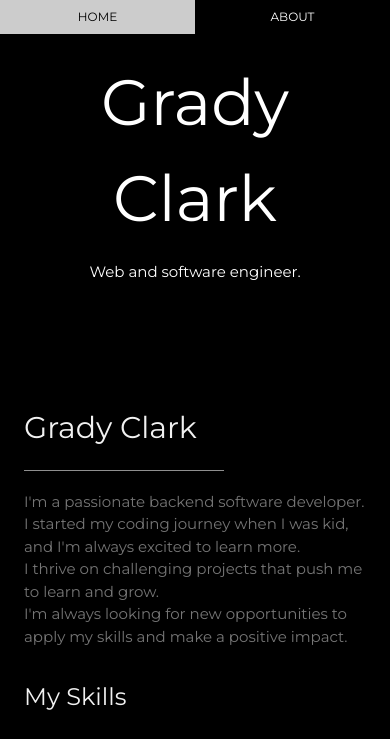
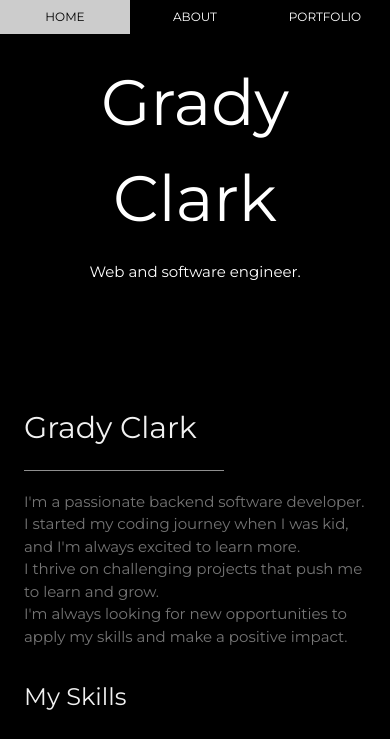
Before and after one commit to GradyTheDev/GradyTheDev.github.io, a plain HTML site: page index.html in a window 390 px wide. Shown: the top 739 px of the page. Drawn offline with nearby package versions, Linux system fonts and the light colour scheme.

Commit message:
Added portfolio to navbar on mobile

```diff
--- a/index.css
+++ b/index.css
@@ -31,7 +31,7 @@ h6 {
 }
 
 #myNavbar div a {
-	width: 50%;
+	width: 33.33%;
 }
 
 .skillIcon {
--- a/index.html
+++ b/index.html
@@ -36,7 +36,7 @@
 		<div class="w3-bar w3-black w3-opacity w3-hover-opacity-off w3-center w3-small">
 			<a href="#" class="w3-bar-item w3-button">HOME</a>
 			<a href="#about" class="w3-bar-item w3-button">ABOUT</a>
-			<!-- <a href="#contact" class="w3-bar-item w3-button">CONTACT</a> -->
+			<a href="#portfolio" class="w3-bar-item w3-button">PORTFOLIO</a>
 		</div>
 	</div>
 
```
